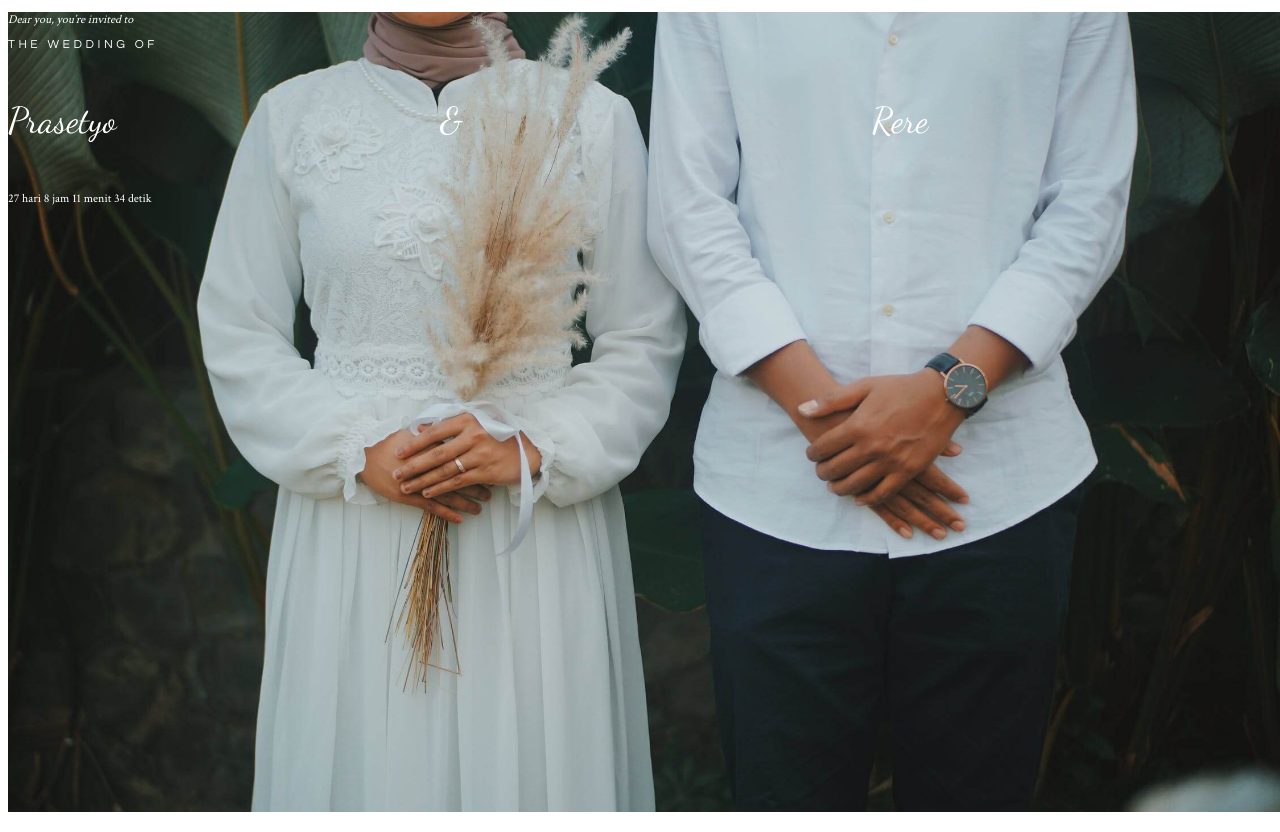
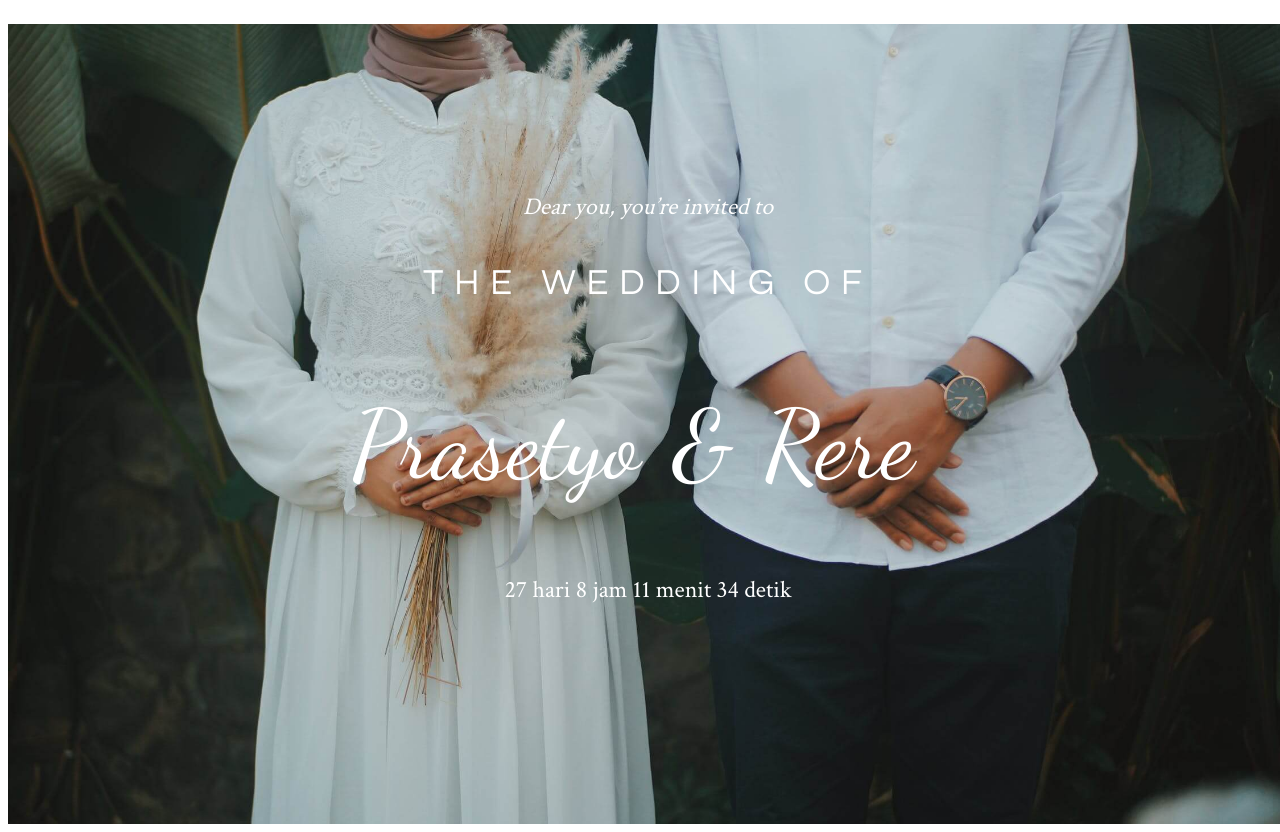
Before and after one commit to cobayuk/SNgatsby, a Gatsby site: page /theme/platinum in a window 1280 px wide. Built offline with nearby package versions, Linux system fonts and the light colour scheme; Gatsby itself is replaced by a stand-in of ours; a web font is replaced by a local one.

Commit message:
Update header and wrapper style

```diff
--- a/src/pages/theme/platinum.js
+++ b/src/pages/theme/platinum.js
@@ -48,20 +48,22 @@
     return(
         <Fragment>
             <Style.Header id="header">
+                <Style.WrapperInvitation>
                     <Style.Invite>Dear you, you’re invited to</Style.Invite>
                     <Style.Title>THE WEDDING OF</Style.Title>
                     <Grid container spacing={2}>
-                    <Grid item xs={12} lg={4}>
-                        <Style.Person>Prasetyo</Style.Person>
+                        <Grid item xs={12} md={6}>
+                            <Style.Groom>Prasetyo</Style.Groom>
                         </Grid>
-                    <Grid item xs={12} lg={4}>
-                        <Style.Person>&</Style.Person>
+                        <Grid item xs={12} md={1}>
+                            <Style.Ampersand>&</Style.Ampersand>
                         </Grid>
-                    <Grid item xs={12} lg={4}>
-                        <Style.Person>Rere</Style.Person>
+                        <Grid item xs={12} md={5}>
+                            <Style.Bride>Rere</Style.Bride>
                         </Grid>
                     </Grid>
                     <Style.CountDown>{timerComponents.length ? timerComponents : <span>Happy Wedding!</span>}</Style.CountDown>
+                </Style.WrapperInvitation>
             </Style.Header>
         </Fragment>
     )
--- a/src/pages/theme/platinumStyle.js
+++ b/src/pages/theme/platinumStyle.js
@@ -17,12 +17,17 @@
 import "@fontsource/questrial";
 import "@fontsource/dancing-script";
 
+export const WrapperInvitation = styled(Box)`
+    top: 160px;
+    position: relative;
+`;
+
 export const Invite = styled.p`
     font-family: Crimson Text;
     font-style: italic;
     font-weight: normal;
-    font-size: 12px;
-    line-height: 15px;
+    font-size: 24px;
+    line-height: 45px;
     color: white;
 `;
 
@@ -30,27 +35,47 @@
     font-family: Questrial;
     font-style: normal;
     font-weight: normal;
-    font-size: 12px;
-    line-height: 12px;
+    font-size: 36px;
+    line-height: 37px;
     letter-spacing: 0.3em;
     color: white;
 `;
 
-export const Person = styled.p`
+export const Groom = styled.p`
     font-family: Dancing Script;
     font-style: normal;
     font-weight: normal;
-    font-size: 36px;
-    line-height: 43px;
+    font-size: 96px;
+    line-height: 24px;
     color: white;
+    text-align: right;
+`;
+
+export const Ampersand = styled.p`
+    font-family: Dancing Script;
+    font-style: normal;
+    font-weight: normal;
+    font-size: 96px;
+    line-height: 24px;
+    color: white;
+`;
+
+export const Bride = styled.p`
+    font-family: Dancing Script;
+    font-style: normal;
+    font-weight: normal;
+    font-size: 96px;
+    line-height: 24px;
+    color: white;
+    text-align: left;
 `;
 
 export const CountDown = styled.p`
     font-family: Crimson Text;
     font-style: normal;
     font-weight: normal;
-    font-size: 12px;
-    line-height: 17px;
+    font-size: 24px;
+    line-height: 24px;
     color: white;
 `;
 
@@ -61,4 +86,5 @@
     background-size: cover;
     position: relative;
     background-position: 50%;
+    text-align: center;
 `;
```
Lines whose indentation alone changed are shown as unchanged.
